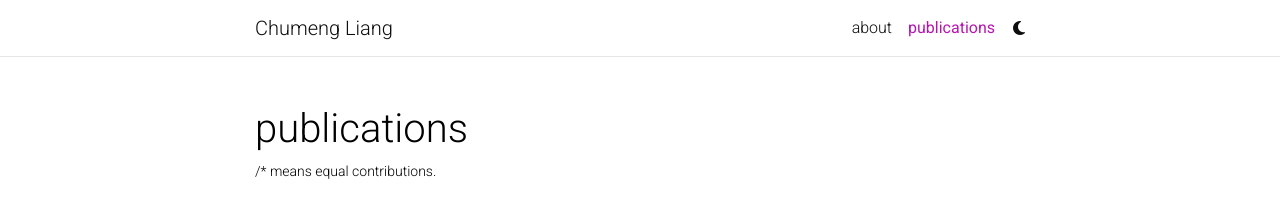
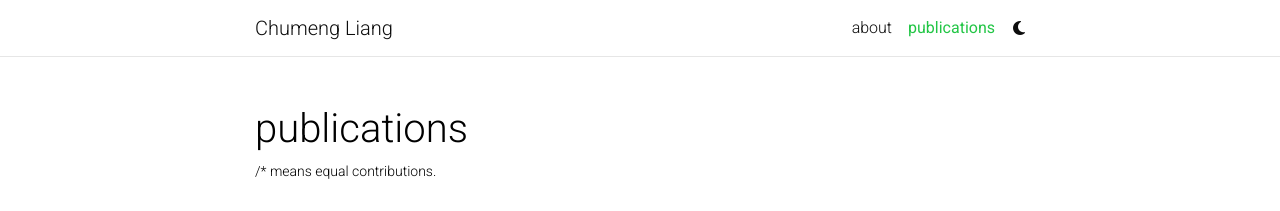
Before and after one commit to caradryanl/caradryanl.github.io, a Jekyll site: the page built from _pages/publications.md, in a window 1280 px wide. Shown: the top 211 px of the page. Built offline with Jekyll 4.4.1, drawn with Linux system fonts in a browser that asks for light colours; full-size pictures stand in for the smaller copies a plugin makes; comment, search, counter and statistics services are not loaded; a style sheet for code colours, icons or effects is not loaded; grey boxes are pictures that could not be loaded.

Commit message:
change colors

```diff
--- a/_sass/_themes.scss
+++ b/_sass/_themes.scss
@@ -7,8 +7,10 @@
   --global-code-bg-color: #{$code-bg-color-light};
   --global-text-color: #{$black-color};
   --global-text-color-light: #{$grey-color};
-  --global-theme-color: #{$purple-color};
-  --global-hover-color: #{$purple-color};
+  // --global-theme-color: #{$purple-color};
+  // --global-hover-color: #{$purple-color};
+  --global-theme-color: #17c33c;
+  --global-hover-color: #17c33c;
   --global-hover-text-color: #{$white-color};
   --global-footer-bg-color: #{$grey-color-dark};
   --global-footer-text-color: #{$grey-color-light};
```
